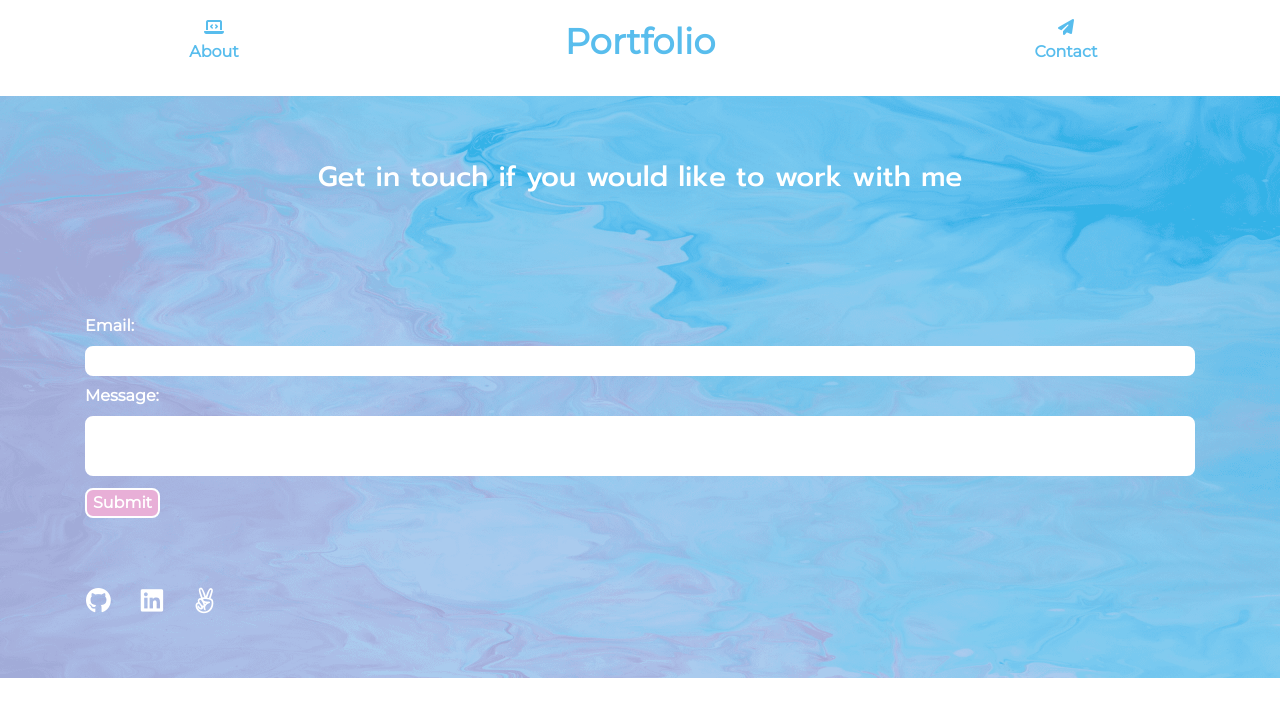
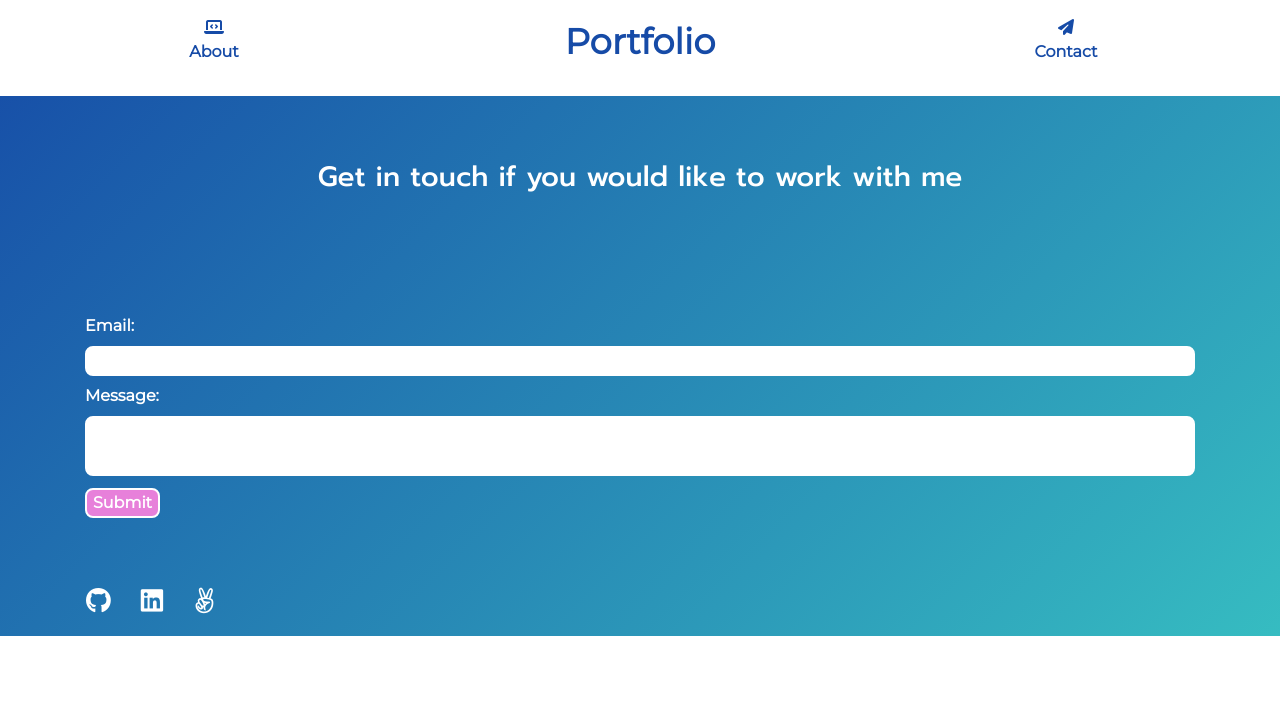
Before and after one commit to simon-a-walton/simon-a-walton-dev, a React (Create React App) app: page /#/contact in a window 1280 px wide. Shown: the top 716 px of the page. Built offline with nearby package versions, Linux system fonts and the light colour scheme.

Commit message:
updated colour scheme and background image

```diff
--- a/src/App.scss
+++ b/src/App.scss
@@ -8,9 +8,11 @@
   }
 }
 
+
 body {
 /*  background-image: url('./images/3 (1).png');*/
-  background-image: url('./images/Rectangle 1.png');
+  background-image: linear-gradient(135deg, $dark-blue, $baby-blue);
+
   background-position: center;
   background-repeat: no-repeat;
   background-size: cover;
--- a/src/constants/StyleConstants.js
+++ b/src/constants/StyleConstants.js
@@ -1,5 +1,5 @@
 export const colors = {
-  babyBlue: '#A2D8F1',
-  babyPink: '#E8AFD7',
-  darkBlue: '#58BDED'
+  babyBlue: '#36BCC1',
+  babyPink: '#E780DA',
+  darkBlue: '#164BA7'
 };
--- a/src/pages/portfolio.scss
+++ b/src/pages/portfolio.scss
@@ -2,9 +2,9 @@
 //   height: 90vh;
 // }
 
-$baby-blue: #A2D8F1;
-$baby-pink: #E8AFD7;
-$dark-blue: #58BDED;
+$baby-blue: #36BCC1;
+$baby-pink: #E780DA;
+$dark-blue: #164BA7;
 
 .nav-pills .nav-link.active, .nav-pills .show>.nav-link {
   color: #fff;
```
